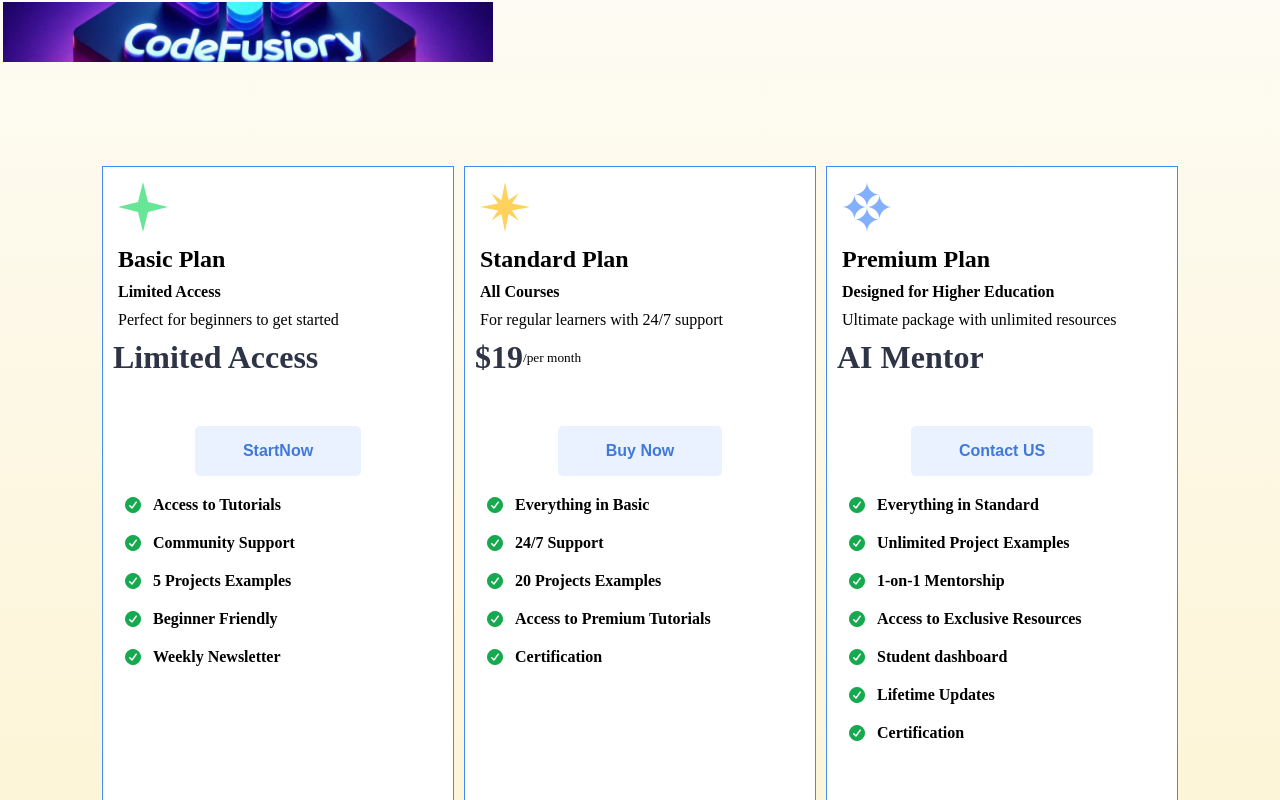
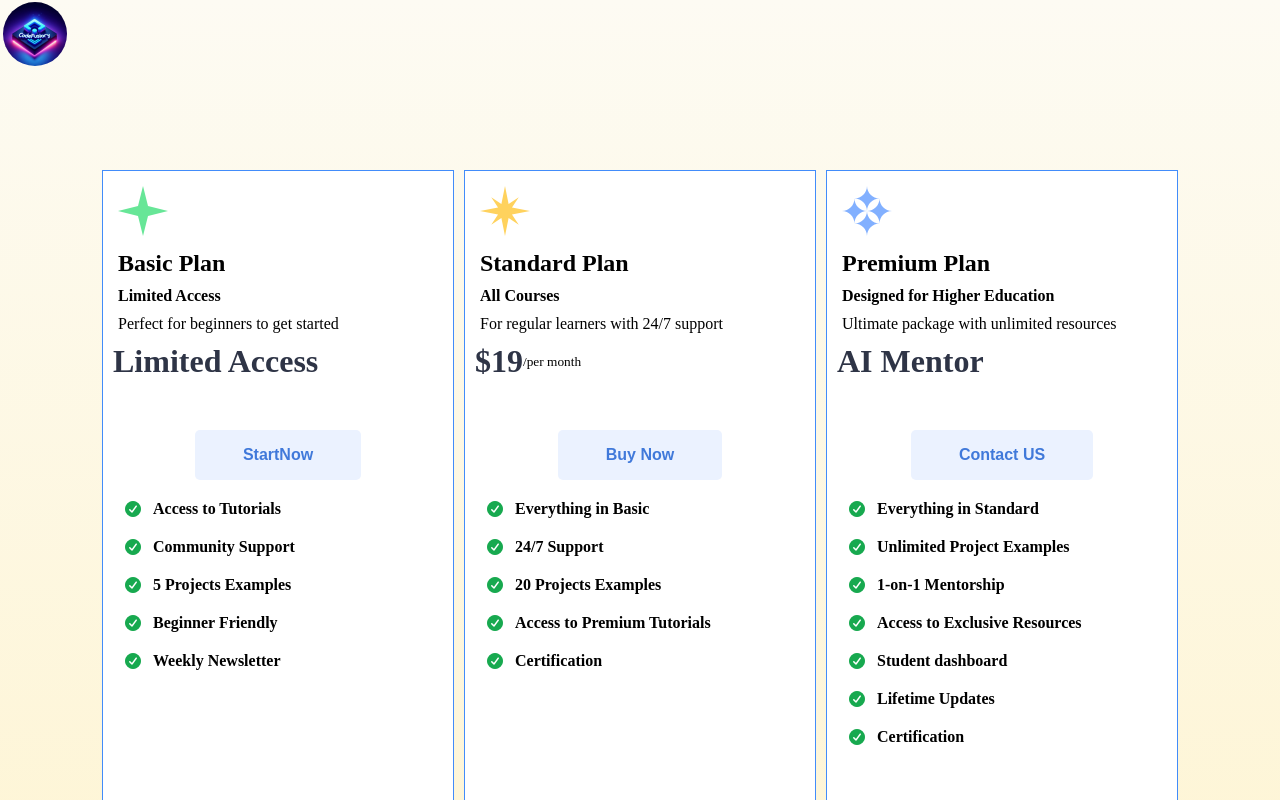
Before and after one commit to HasibCoderLab/code-fusionary-pricing-plans, a plain HTML site: page index.html in a window 1280 px wide. Shown: the top 800 px of the page. Drawn offline with Linux system fonts and the light colour scheme.

Commit message:
add  transform

```diff
--- a/style.css
+++ b/style.css
@@ -10,13 +10,19 @@ body {
 }
 
 header img {
-    height: 60px;
-    width: 490px;
+    height: 5%;
+    width: 5%;
+    border-radius: 50%;
     object-fit: cover;
     margin: 2px auto auto 3px;
+    cursor: pointer;
+    transition: all ease-in-out 1s;
     /* object-fit: contain; */
 }
+img:hover{
+    transform: scale(1.5) rotate(360deg);
 
+}
 .main-box {
     display: flex;
     align-items: flex-start;
```
Also changed, not shown: index.html (+0 -1 lines).
